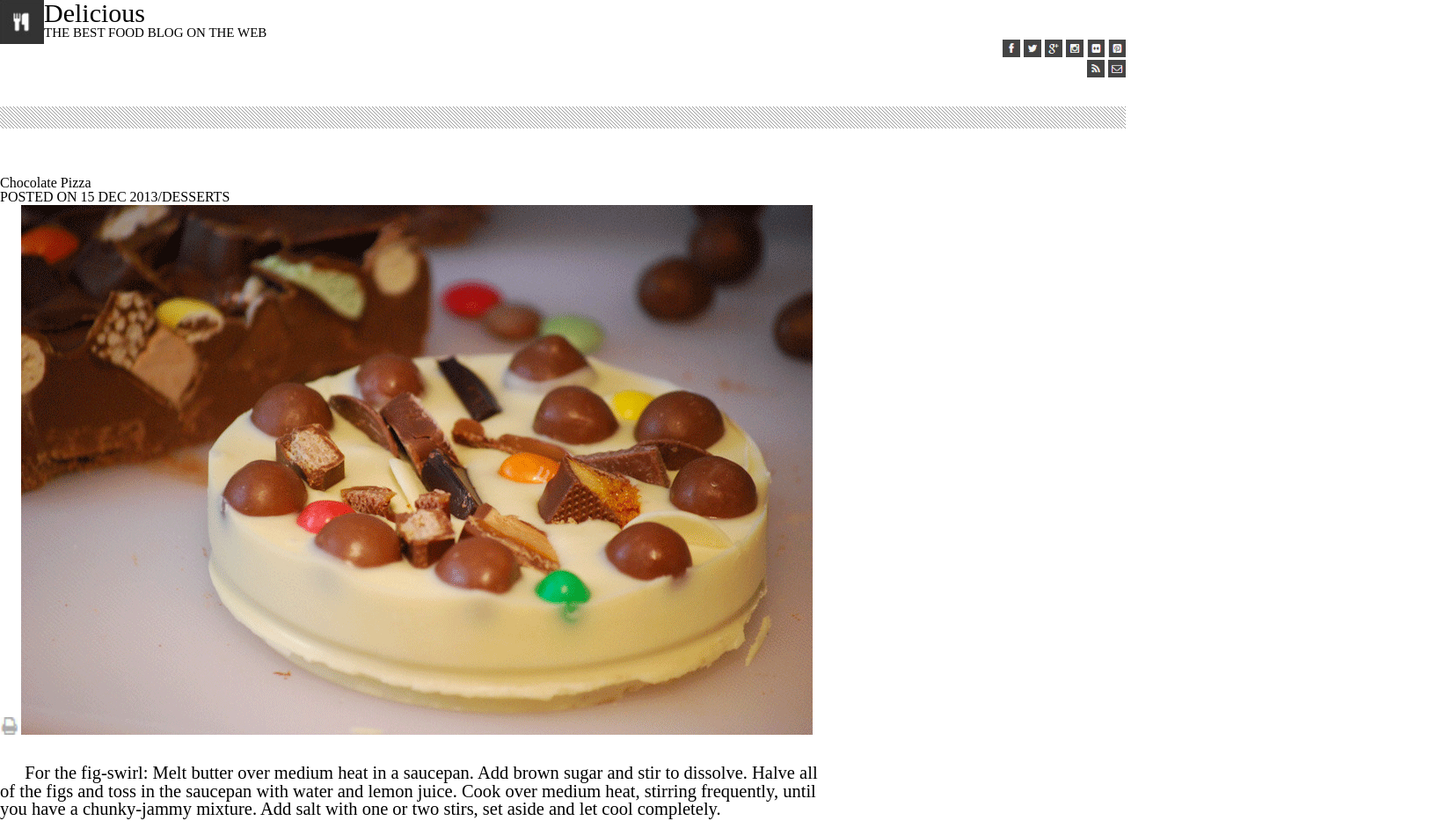
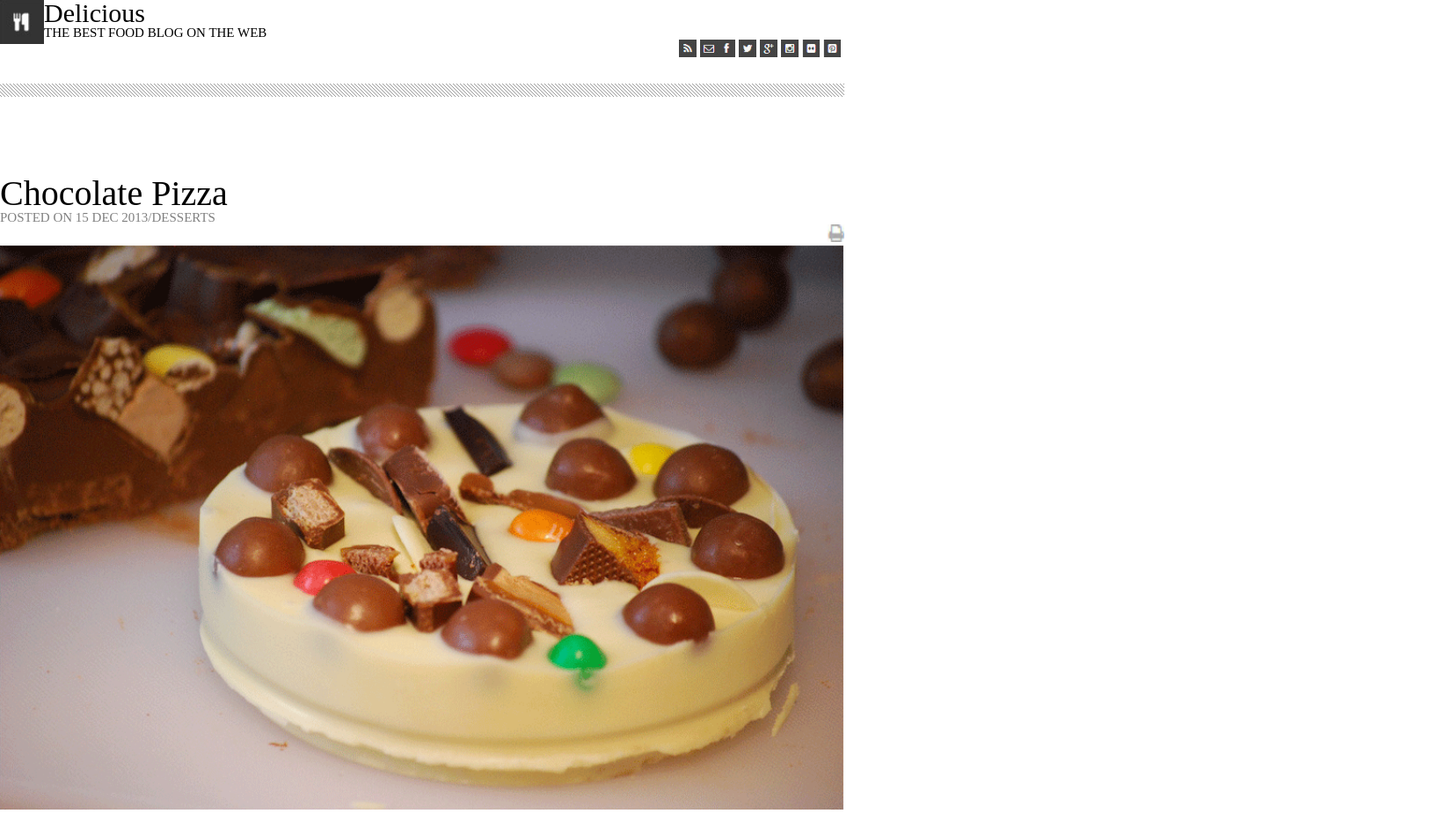
Before and after one commit to ChuckAlto/chocolate-pizza, a plain HTML site: page index.html in a window 1280 px wide. Shown: the top 933 px of the page at 88% size, 1651 px wide, since content can reach past the window. Drawn offline with Linux system fonts and the light colour scheme.

Commit message:
fixed styling

```diff
--- a/css/style.css
+++ b/css/style.css
@@ -44,7 +44,6 @@ section>div {
   line-height: 25px;
 }
 
-=======
 * {
   width: 960px;
 }
@@ -53,11 +52,11 @@ Header {
 }
 .hrOne {
   border: 0;
-  height: 25px;
+  height: 15px;
   background-image: url(../img/hr-img.png);
   background-repeat: repeat;
   width: 100%;
-  margin-top: 30px;
+  margin-top: 50px;
 }
 
 .imgOne{
@@ -75,11 +74,23 @@ Header {
 }
 
 .ulOne {
-  text-align: right;
+  float: right;
+  width: fit-content;
 }
 
+.ulOne li {
+  display: inline;
+}
 .ulTwo {
-  text-align: right;
+  float: right;
+  width: fit-content;
+}
+
+.ulTwo li {
+  display: inline;
+}
+.ulOne li:last-child {
+  margin-right: 4px;
 }
 
 main p {
@@ -92,5 +103,21 @@ main p {
 }
 
 main a {
-  text-align: right;
+  float: right;
+  width: fit-content;
 }
+
+main h1 {
+  font-size: 40px;
+}
+main h2 {
+  font-size: 15px;
+  color: gray;
+}
+.pOne{
+  float:right;
+  width: fit-content;
+  color: gray;
+  font-size: 10px;
+  display: inline;
+}
```
